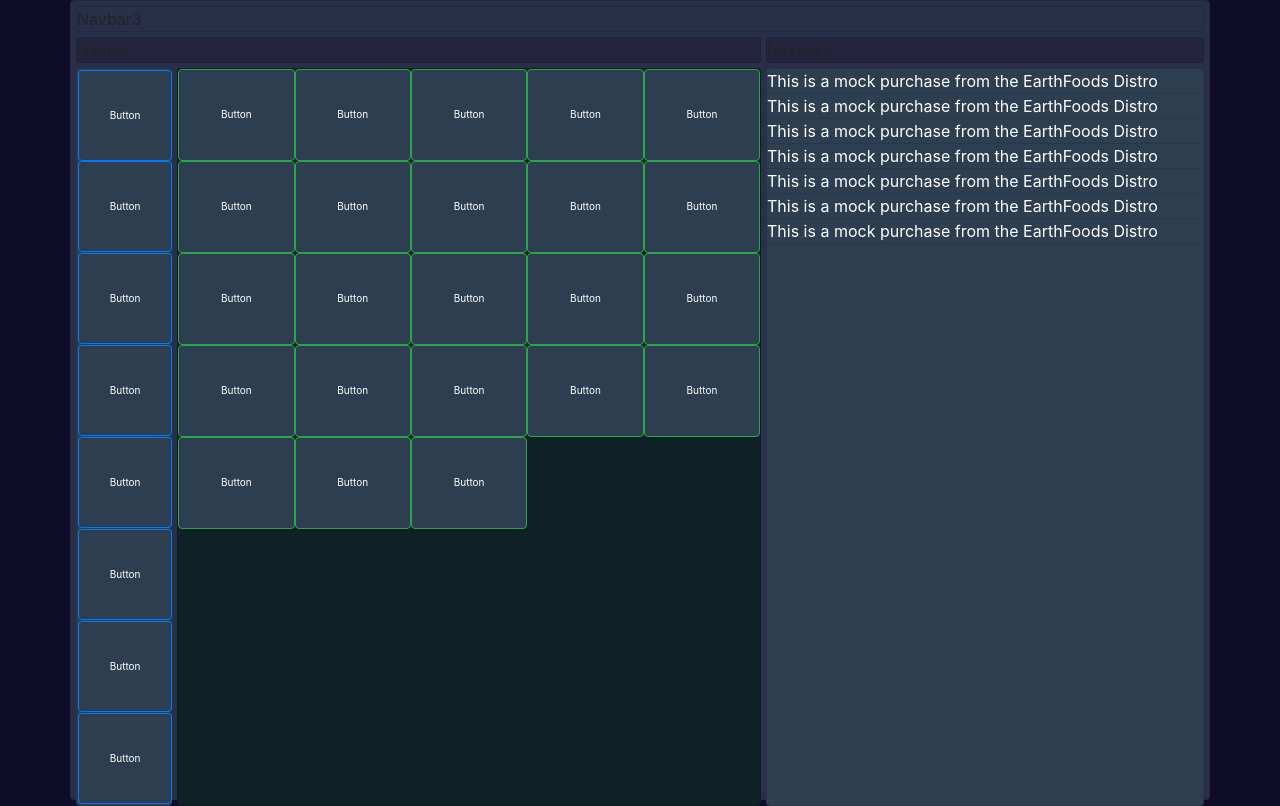
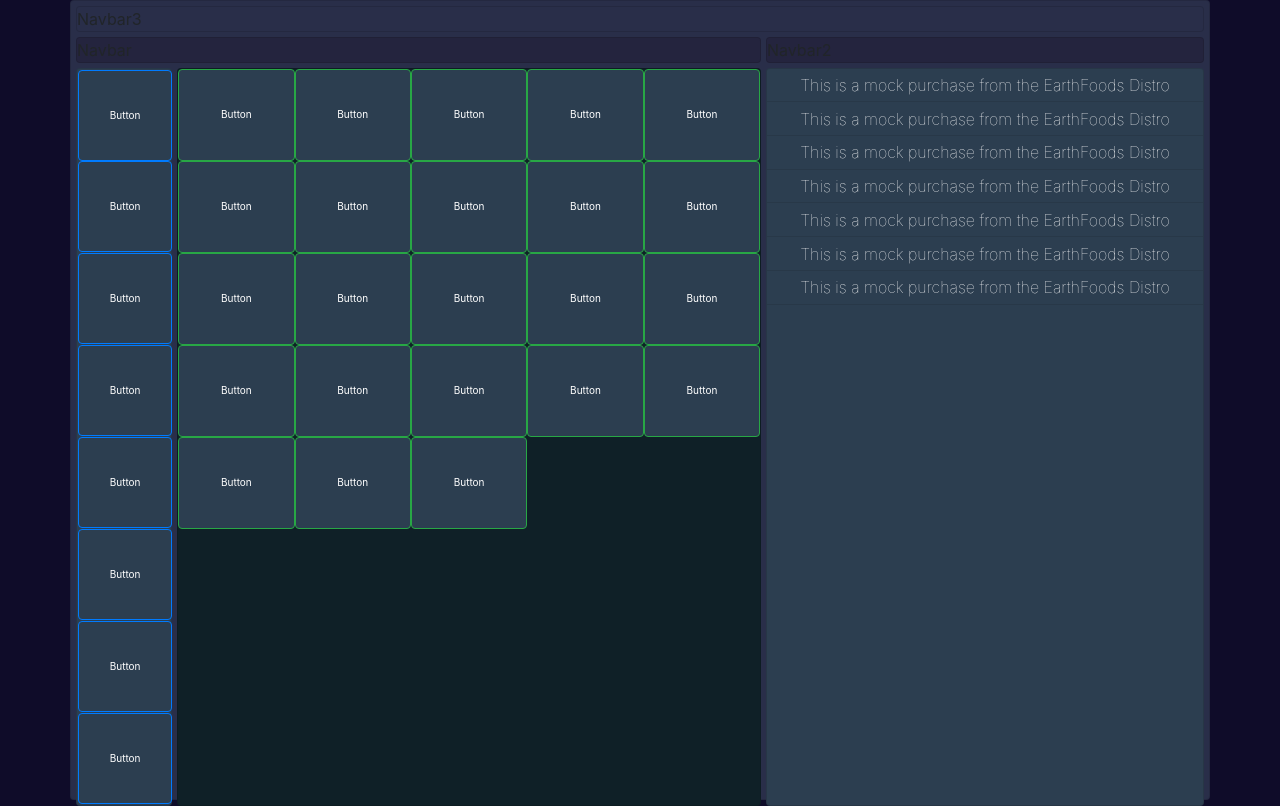
Before and after one commit to CharlesRudisel/EarthFoods-Bistro, an Angular app: page / in a window 1280 px wide. Built offline with nearby package versions, Linux system fonts and the light colour scheme.

Commit message:
stat pad

```diff
--- a/src/app/app.component.scss
+++ b/src/app/app.component.scss
@@ -77,7 +77,12 @@ footer{
 }
 .transactions{
 
+   text-align: center;
+}
 
+.transactions p{
+    padding: 1%;
+    font-weight: lighter;
 }
 
 ul{
@@ -94,6 +99,7 @@ li{
 ul li {
     width: 100%;
 }
+
 
 .btn-primary{
        // margin:1%;
```
